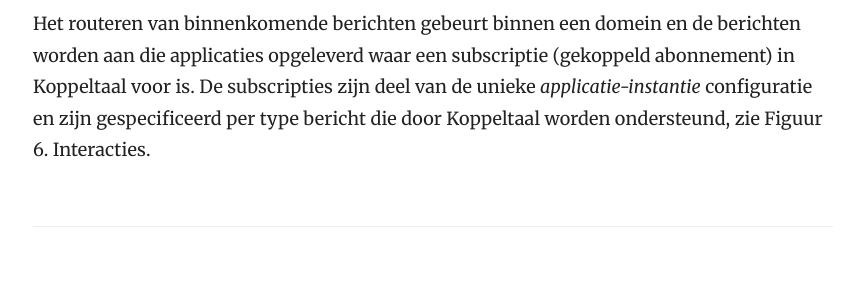
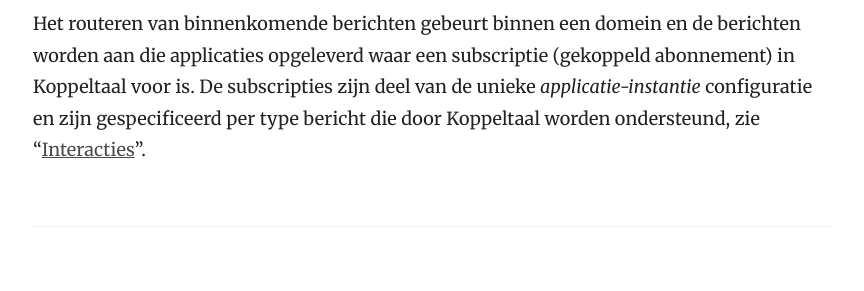
Before and after one commit to Koppeltaal/Koppeltaal-Documentation, a Jekyll site: the page built from technologie-architectuur.md, in a window 1280 px wide and 900 px high, scrolled down 17178 px. Shown: the part 185-476 px from the top of the window, without its empty margins (357-1221 px from the left). Built offline with Jekyll 4.4.1, drawn with Linux system fonts in a browser that asks for light colours; our own code applies the rules of GitHub Pages for plain Markdown files.

```diff
--- a/technologie-architectuur.md
+++ b/technologie-architectuur.md
@@ -448,7 +448,7 @@ In Koppeltaal worden de subscripties \(abonnementen\) per type bericht, per gere
 
 ### Bericht routeren
 
-Het routeren van binnenkomende berichten gebeurt binnen een domein en de berichten worden aan die applicaties opgeleverd waar een subscriptie \(gekoppeld abonnement\) in Koppeltaal voor is. De subscripties zijn deel van de unieke _applicatie-instantie_ configuratie en zijn gespecificeerd per type bericht die door Koppeltaal worden ondersteund, zie Figuur 6. Interacties.
+Het routeren van binnenkomende berichten gebeurt binnen een domein en de berichten worden aan die applicaties opgeleverd waar een subscriptie \(gekoppeld abonnement\) in Koppeltaal voor is. De subscripties zijn deel van de unieke _applicatie-instantie_ configuratie en zijn gespecificeerd per type bericht die door Koppeltaal worden ondersteund, zie "[Interacties](https://stibbe.gitbook.io/koppeltaal-1-3-x-architectuur/technologie-architectuur#interacties)".
 
 ### Bericht notificatie
 
```
Also changed, not shown: other parts of technologie-architectuur.md (+2 -0 lines), .gitbook/assets/fhir-dstu1-bericht.jpg (added).
